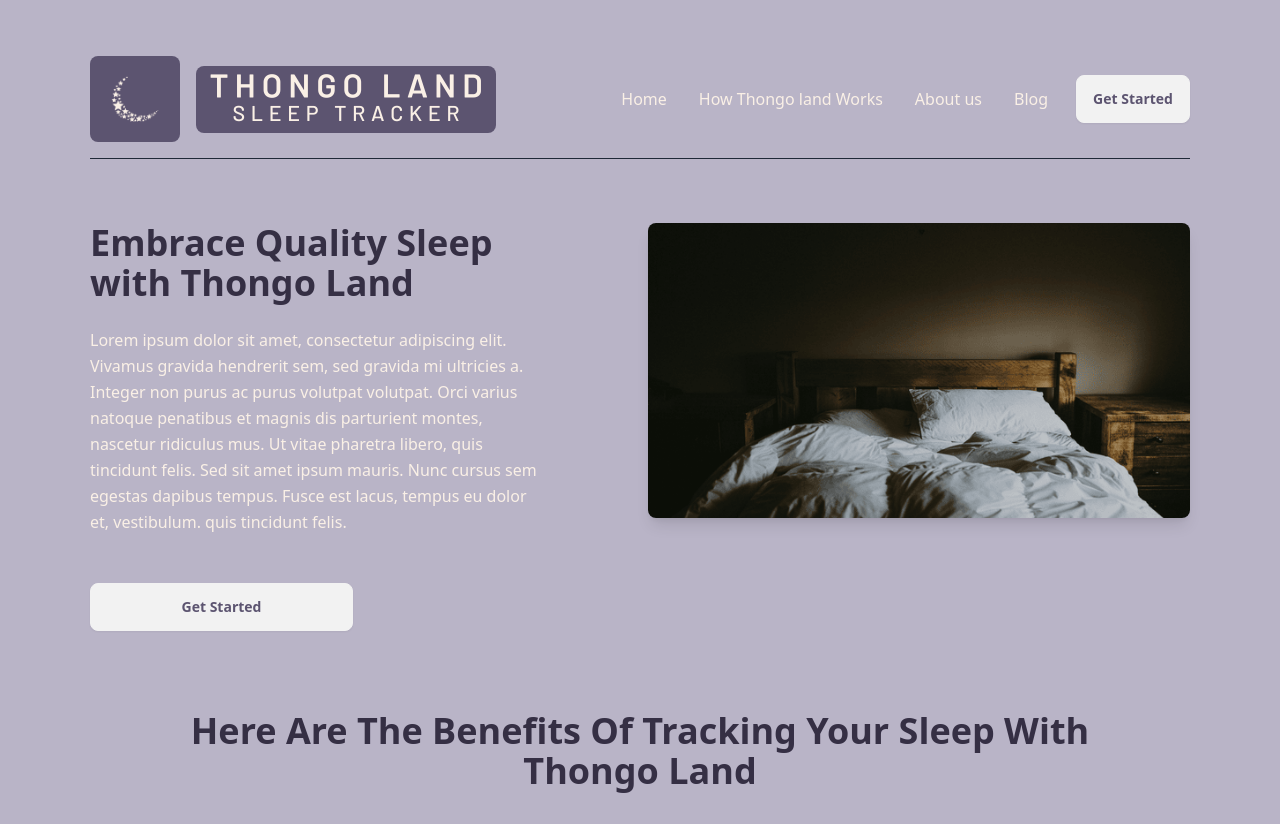
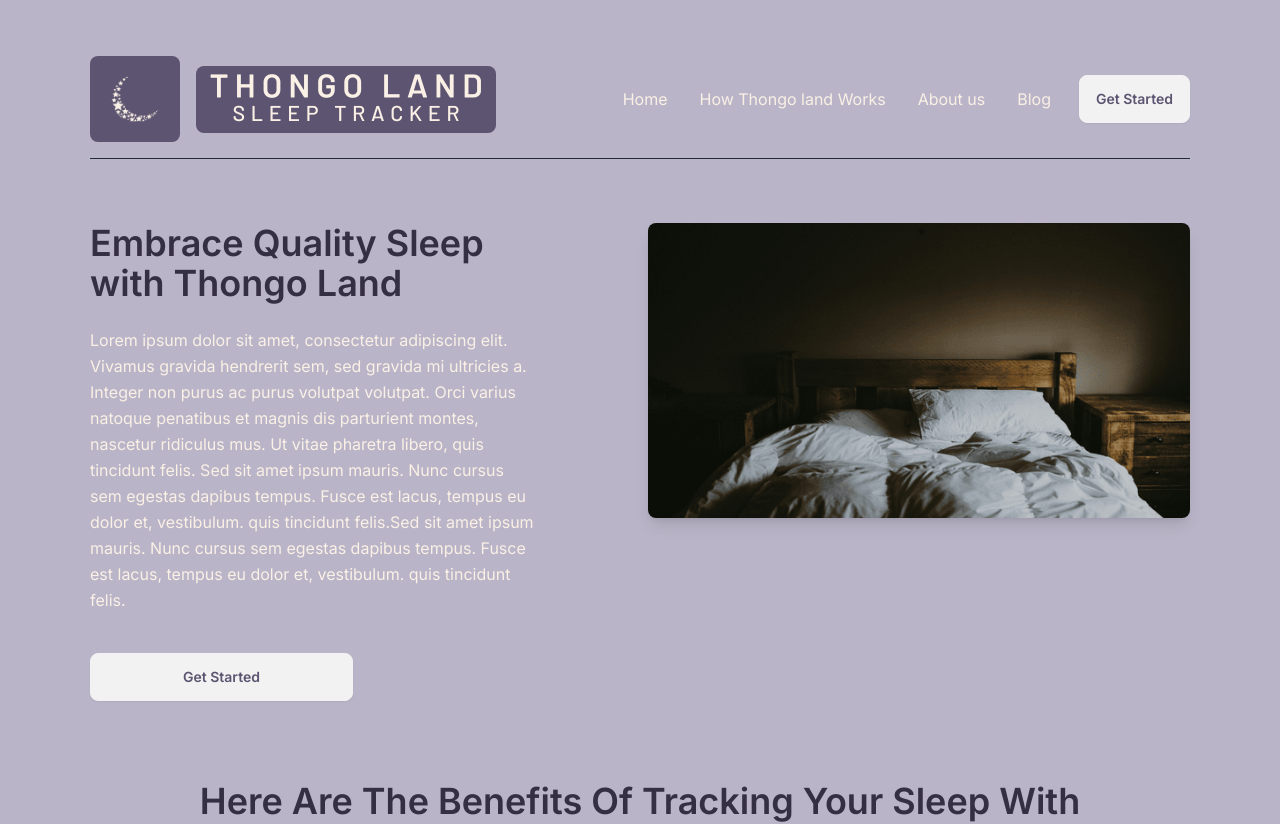
Before and after one commit to Makhi7/thongoland-sleep-tracker, a Next.js app: page / in a window 1280 px wide. Shown: the top 824 px of the page. Built offline with nearby package versions, Linux system fonts and the light colour scheme.

Commit message:
adding custom google fonts

```diff
--- /dev/null
+++ b/app/fonts/fonts.ts
@@ -0,0 +1,5 @@
+import  { Inter } from "next/font/google";
+
+export const inter = Inter({
+    subsets: ['latin'],
+})
--- a/app/layout.tsx
+++ b/app/layout.tsx
@@ -1,21 +1,22 @@
 import type { Metadata } from "next";
-import localFont from "next/font/local";
+// import localFont from "next/font/local";
 import "./globals.css";
+import { inter } from "@/app/fonts/fonts";
 
-const geistSans = localFont({
-  src: "./fonts/GeistVF.woff",
-  variable: "--font-geist-sans",
-  weight: "100 900",
-});
-const geistMono = localFont({
-  src: "./fonts/GeistMonoVF.woff",
-  variable: "--font-geist-mono",
-  weight: "100 900",
-});
+// const geistSans = localFont({
+//   src: "./fonts/GeistVF.woff",
+//   variable: "--font-geist-sans",
+//   weight: "100 900",
+// });
+// const geistMono = localFont({
+//   src: "./fonts/GeistMonoVF.woff",
+//   variable: "--font-geist-mono",
+//   weight: "100 900",
+// });
 
 export const metadata: Metadata = {
-  title: "Create Next App",
-  description: "Generated by create next app",
+  title: "Thongo Land Sleep Tracker",
+  description: "Sleep tracking application",
 };
 
 export default function RootLayout({
@@ -26,7 +27,7 @@ export default function RootLayout({
   return (
     <html lang="en">
       <body
-        className={`${geistSans.variable} ${geistMono.variable} antialiased`}
+        className={`${inter.className} antialiased`}
       >
         {children}
       </body>
--- a/app/ui/splash/benefits-section.tsx
+++ b/app/ui/splash/benefits-section.tsx
@@ -9,7 +9,7 @@ export default function BenefitsSection(){
                 </h1>
             </div>
 
-            <div className="col-span-8 col-start-3 my-[53px]">
+            <div className="col-span-8 col-start-3 my-8">
                 <p className="text-txtColr text-base">
                     Lorem ipsum dolor sit amet, consectetur adipiscing elit. Vivamus gravida hendrerit
                     sem, sed gravida mi ultricies a. Integer non purus ac purus volutpat volutpat. Orci
--- a/app/ui/splash/hero-section.tsx
+++ b/app/ui/splash/hero-section.tsx
@@ -8,7 +8,7 @@ export default function HeroSection() {
 
     return(
         <div className="grid grid-cols-12 gap-4 py-10">
-            <header className="col-span-12 flex items-center justify-between py-4 border-b border-gray-200">
+            <header className="col-span-12 flex items-center justify-between py-4 border-b">
                 <div className="flex items-center gap-4">
                     <Link
                         href="/"
@@ -62,6 +62,8 @@ export default function HeroSection() {
                     varius natoque penatibus et magnis dis parturient montes, nascetur ridiculus mus.
                     Ut vitae pharetra libero, quis tincidunt felis. Sed sit amet ipsum mauris.
                     Nunc cursus sem egestas dapibus tempus. Fusce est lacus, tempus eu dolor et,
+                    vestibulum. quis tincidunt felis.Sed sit amet ipsum mauris.
+                    Nunc cursus sem egestas dapibus tempus. Fusce est lacus, tempus eu dolor et,
                     vestibulum. quis tincidunt felis.
                 </p>
             </div>
@@ -76,7 +78,7 @@ export default function HeroSection() {
                 />
             </div>
 
-            <div className="col-start-1 col-span-3 mt-8">
+            <div className="col-start-1 col-span-3 mt-6">
                 <Link
                     href="#"
                     className="btn btn-block text-buttonTxtColr"
```
